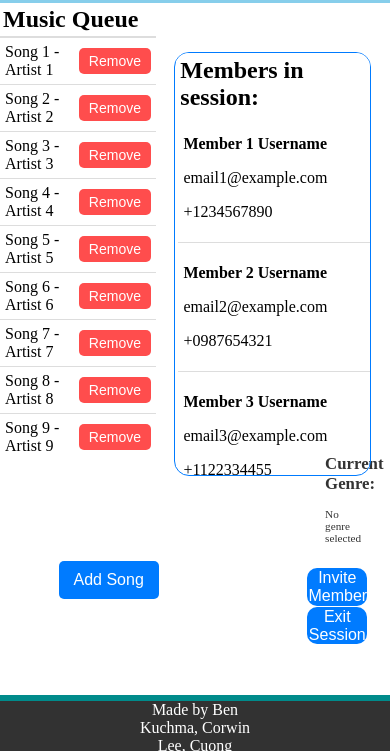
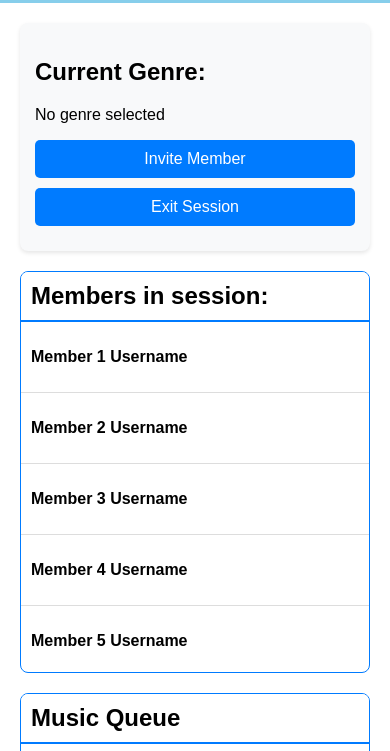
Before and after one commit to Benzillaist/Music-Matchmaker, a plain HTML site: page frontend/listen.html in a window 390 px wide. Shown: the part 73-824 px from the top of the page. Drawn offline with Linux system fonts and the light colour scheme.

Commit message:
Enhance layout and responsiveness for listen page; update styles and HTML structure

```diff
--- a/frontend/listen.css
+++ b/frontend/listen.css
@@ -1,196 +1,191 @@
 .flex-container {
     display: flex;
     flex-direction: column;
-    height: 100vh; /* If you want it to take full screen height */
-  }
+    min-height: 100vh;
+}
 
 body {
-    position: relative;
+    font-size: 16px;
+    margin: 0;
+    padding: 0;
+    font-family: Arial, sans-serif;
+    overflow-x: hidden; /* Prevent horizontal scrolling */
 }
 
-/* Style for the Invite Member button */
-#invite_member_btn {
-    position: relative;
-    bottom: 10%;
-    right: 1%;
-    padding: 1% 1.5%;
-    background-color: #007bff;
-    color: white;
-    border: none;
-    border-radius: 10px;
-    font-size: 100%;
-    cursor: pointer;
-    width: 90%;
+.content-container {
+    flex: 1;
+    display: flex;
+    flex-wrap: wrap;
+    padding: 20px;
+    gap: 20px;
 }
 
-#invite_member_btn:hover {
-    background-color: #0056b3;
-    /* Darker blue on hover */
+.general-container {
+    flex: 1;
+    min-width: 250px;
+    max-width: 300px;
+    background-color: #f8f9fa;
+    border-radius: 8px;
+    padding: 15px;
+    box-shadow: 0 2px 4px rgba(0,0,0,0.1);
 }
 
 .genre-display {
-    padding: 8px 12px;
-    margin: 5px;
-    display: inline-block;
-    font-size: 70%;
-    color: #333;
-    right: 0%;
+    margin-bottom: 15px;
 }
 
-.genre-list {
-    display: flex;
-    flex-wrap: wrap;
-    gap: 10px;
-    margin: 10px 0;
-}
-.vcontainer.override {
-    display: flex;
-    flex-direction: column;
-
-    min-height: 10vh;
-}
-#footer {
-    position: fixed;
-    bottom: 0;
+#invite_member_btn, #exit_session_btn {
     width: 100%;
-    z-index: 100;
-}
-.accent2 {
-    position: fixed;
-    bottom: 70px;
-    width: 100%;
-    z-index: 99;
-}
-.content-container {
-    min-height: calc(100vh - 146px); /* 100vh minus space for accent bars */
-    width: 100%;
-    box-sizing: border-box;
-
-}
-
-.general-container{
-    display: flex;
-    flex-direction: column;
-    position: fixed;
-    right: 4%;
-    width: 17%;
-    bottom: 15%;
-    background-color: white;
-    border-radius: 8px;
-    z-index: 1000;
-}
-
-#exit_session_btn {
-    margin-top: 2%;
-    position: relative;
-    bottom: 10%;
-    right: 1%;
-    padding: 1% 1.5%;
-    background-color: #007bff;
-    color: white;
-    border: none;
-    border-radius: 10px;
-    font-size: 100%;
-    cursor: pointer;
-    width: 90%;
-}
-
-#exit_session_btn:hover {
-    background-color: #0056b3;
-}
-
-.member-display {
-    position: fixed;
-    right: 5%;
-    bottom: 35%;
-    z-index: 9999;
-    width: 50%;
-    height: 50%;
-    border: 1px solid #007bff;
-    border-radius: 15px;
-    overflow-y: auto;
-    scrollbar-width: none;
-
-
-}
-.member {
-    padding: 5px;
-    border-bottom: 1px solid #ddd;
-    margin-left: 2%;
-}
-.member:last-child {
-    border-bottom: none;
-}
-.member-display h2 {
-    border-top: 20%solid #ddd;
-    position: sticky;
-    top: 0;
-    background: white;
-    padding: 2%;
-    border-bottom: 2% solid #ddd;
-    z-index: 1000000000;
-    margin: 0;
-}
-
-.music-container {
-    height: 70%;
-    overflow-y: auto;
-    width: 40%;
-    scrollbar-width: none;
-}
-.music-container h2 {
-    border-top: 20%solid #ddd;
-
-    position: sticky;
-    top: 0;
-    background: white;
-    padding: 2%;
-    border-bottom: 2px solid #ddd;
-    z-index: 10000;
-    margin: 0;
-
-}
-.music-item {
-    display: flex;
-    justify-content: space-between;
-    align-items: center;
-    padding: 5px;
-    border-bottom: 1px solid #ddd;
-}
-.music-item:last-child {
-    border-bottom: none;
-}
-#add_song_btn {
-    bottom: -10%;
-    position: relative;
-    left: 15%;
-    margin-left: auto;
     padding: 10px 15px;
     background-color: #007bff;
     color: white;
     border: none;
     border-radius: 5px;
-    font-size: 16px;
+    font-size: 1rem;
     cursor: pointer;
-    z-index: 10;
+    margin-bottom: 10px;
+    transition: background-color 0.3s;
 }
 
-#add_song_btn:hover {
+#invite_member_btn:hover, #exit_session_btn:hover {
     background-color: #0056b3;
 }
 
+.member-display {
+    flex: 2;
+    min-width: 300px;
+    max-height: 400px;
+    border: 1px solid #007bff;
+    border-radius: 8px;
+    overflow-y: auto;
+    scrollbar-width: none ;
+
+}
+
+.member-display h2 {
+    position: sticky;
+    top: 0;
+    background: white;
+    padding: 10px;
+    margin: 0;
+    border-bottom: 2px solid #007bff;
+}
+
+.member {
+    padding: 10px;
+    border-bottom: 1px solid #ddd;
+}
+
+.music-wrapper {
+    flex: 2;
+    display: flex;
+    flex-direction: column;
+    min-width: 300px;
+    max-height: 400px;
+
+}
+
+.music-container {
+    flex-grow: 1;
+    max-height: 350px;
+    overflow-y: auto;
+    border: 1px solid #007bff;
+    border-radius: 8px 8px 0 0;
+    scrollbar-width: none ;
+
+}
+
+.music-container h2 {
+    position: sticky;
+    top: 0;
+    background: white;
+    padding: 10px;
+    margin: 0;
+    border-bottom: 2px solid #007bff;
+}
+
+.music-item {
+    display: flex;
+    justify-content: space-between;
+    align-items: center;
+    padding: 10px;
+    border-bottom: 1px solid #ddd;
+}
 
 .remove-song-btn {
-    margin-left: auto;
     padding: 5px 10px;
     background-color: #ff4d4d;
     color: white;
     border: none;
     border-radius: 5px;
     cursor: pointer;
-    font-size: 14px;
+    font-size: 0.9rem;
+    transition: background-color 0.3s;
 }
 
 .remove-song-btn:hover {
     background-color: #e60000;
 }
+
+#add_song_btn {
+    padding: 10px 15px;
+    background-color: #28a745;
+    color: white;
+    border: none;
+    border-radius: 0 0 8px 8px;
+    font-size: 1rem;
+    cursor: pointer;
+    transition: background-color 0.3s;
+}
+
+#add_song_btn:hover {
+    background-color: #218838;
+}
+
+#footer {
+    background-color: #343a40;
+    color: white;
+    text-align: center;
+    padding: 10px 0;
+}
+
+@media screen and (max-width: 768px) {
+    .content-container {
+        flex-direction: column;
+        overflow: hidden;
+    }
+
+    .general-container, .member-display, .music-wrapper {
+        max-width: 100%;
+    }
+
+    .music-item {
+        flex-direction: column;
+        align-items: flex-start;
+    }
+
+    .remove-song-btn {
+        margin-top: 5px;
+    }
+}
+
+@media screen and (min-width: 769px) and (max-width: 1024px) {
+    .general-container {
+        flex: 1 1 100%;
+        max-width: 100%;
+    }
+
+    .member-display, .music-wrapper {
+        flex: 1 1 45%;
+    }
+}
+
+@media screen and (min-width: 1025px) {
+    .general-container {
+        flex: 1;
+    }
+
+    .member-display, .music-wrapper {
+        flex: 2;
+    }
+}
--- a/frontend/listen.html
+++ b/frontend/listen.html
@@ -1,16 +1,12 @@
 <!DOCTYPE html>
-<html>
+<html lang="en">
   <head>
+    <meta name="viewport" content="width=device-width, initial-scale=1.0">
     <title>Music Matchmaker</title>
     <link rel="stylesheet" href="main.css" />
     <link rel="stylesheet" href="listen.css" />
     <style>
-      /* .member-display {
-            max-height: 200px;
-            overflow-y: auto;
-            border: 1px solid #ccc;
-            padding: 10px;
-            margin-top: 10px; */
+
     </style>
   </head>
   <body>
@@ -45,36 +41,34 @@
         </div>
 
         <!-- Member Display Section -->
+
         <div class="member-display">
-          <h2 style="margin-left: 1%">Members in session:</h2>
+          <h2 >Members in session:</h2>
           <div class="member">
             <p><strong>Member 1 Username</strong></p>
-            <p>email1@example.com</p>
-            <p>+1234567890</p>
+
           </div>
           <div class="member">
             <p><strong>Member 2 Username</strong></p>
-            <p>email2@example.com</p>
-            <p>+0987654321</p>
+
           </div>
           <div class="member">
             <p><strong>Member 3 Username</strong></p>
-            <p>email3@example.com</p>
-            <p>+1122334455</p>
+
           </div>
           <div class="member">
             <p><strong>Member 4 Username</strong></p>
-            <p>email4@example.com</p>
-            <p>+5566778899</p>
+
           </div>
           <div class="member">
             <p><strong>Member 5 Username</strong></p>
-            <p>email5@example.com</p>
-            <p>+6677889900</p>
+
           </div>
         </div>
 
         <!-- Music Container Section -->
+        <div class="music-wrapper">
+
         <div class="music-container">
           <h2>Music Queue</h2>
           <div class="music-item">
@@ -118,6 +112,7 @@
 
         <button id="add_song_btn">Add Song</button>
       </main>
+      </div>
 
       <!-- Footer Section -->
       <div class="bar accent2"></div>
```
